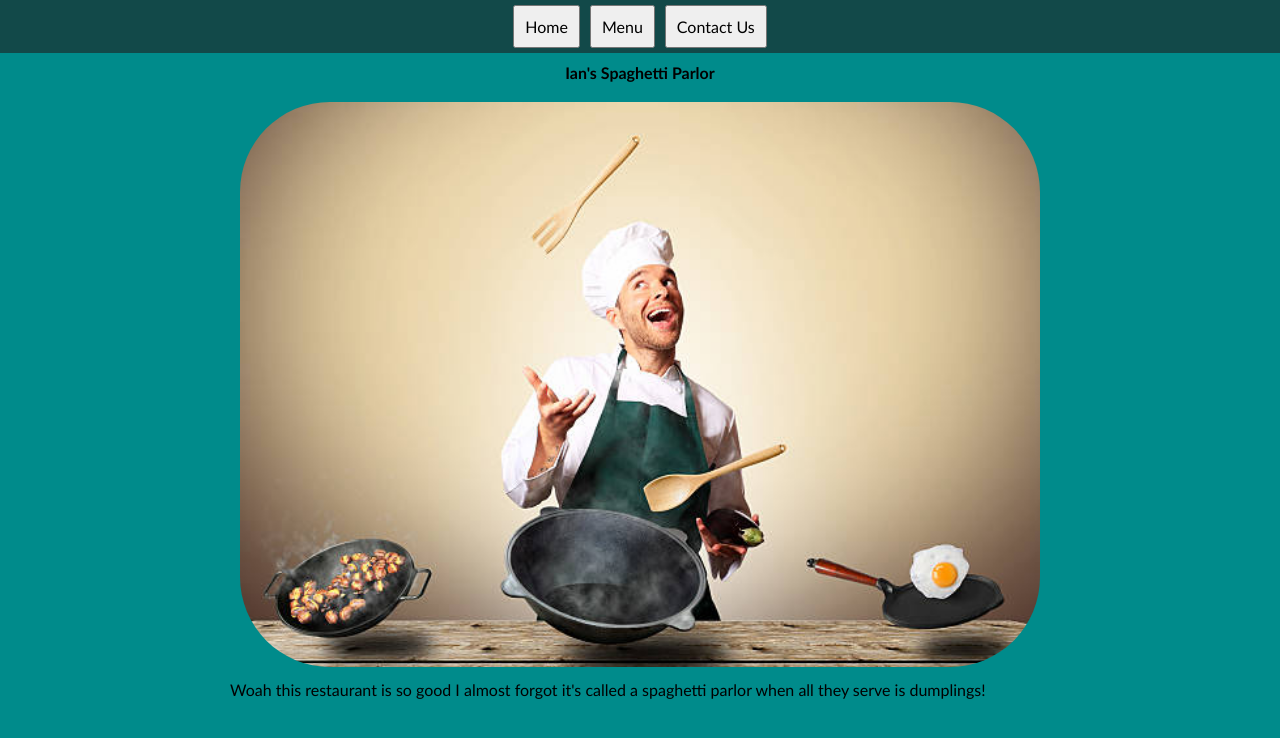
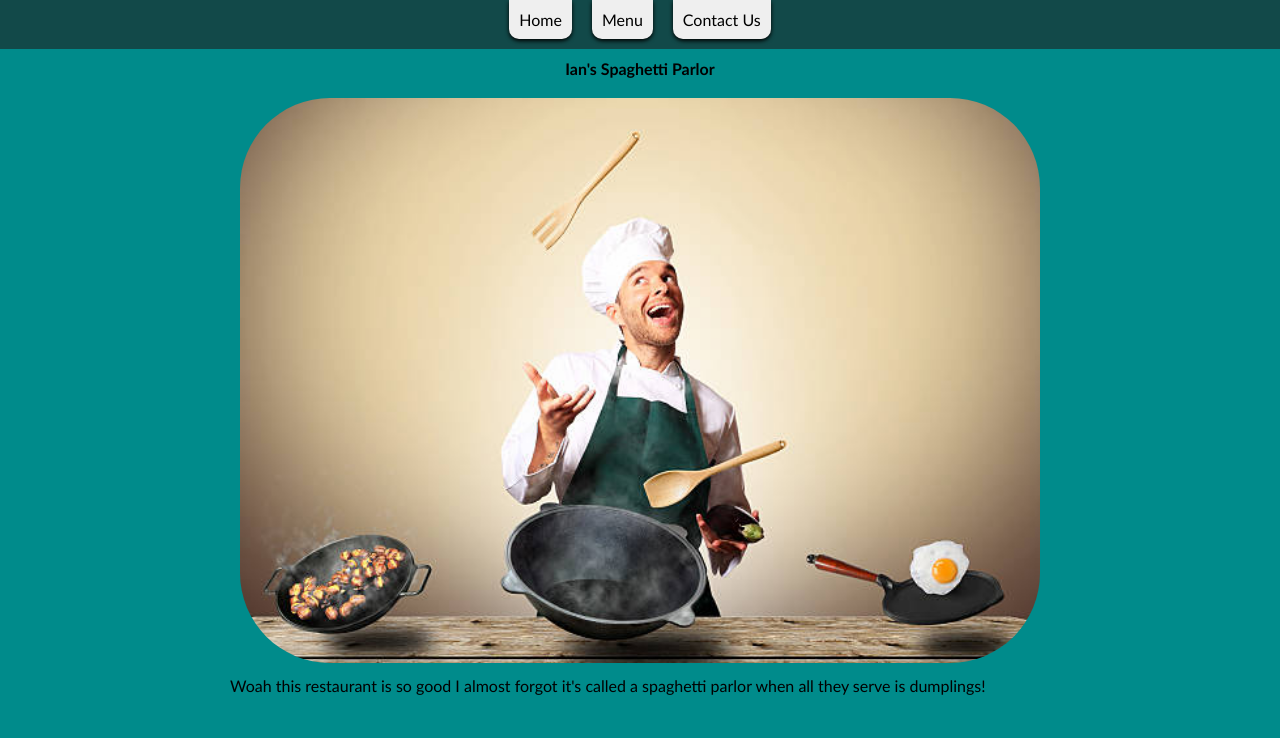
Before and after one commit to ihess95/odinRestaurant, a website built with webpack: page dist/index.html in a window 1280 px wide. Built offline with nearby package versions, Linux system fonts and the light colour scheme.

Commit message:
continue header changes

```diff
--- a/style/style.scss
+++ b/style/style.scss
@@ -22,7 +22,10 @@ body {
   button {
     display: flex;
     padding: 10px;
-    margin: 5px;
+    margin: 0px 10px 10px 10px;
+    border-radius: 0px 0px 10px 10px;
+    border: none;
+    box-shadow: 0px 2px 4px black;
   }
 }
 .webContainer {
```
Also changed, not shown: style/style.css, 1 other file.
